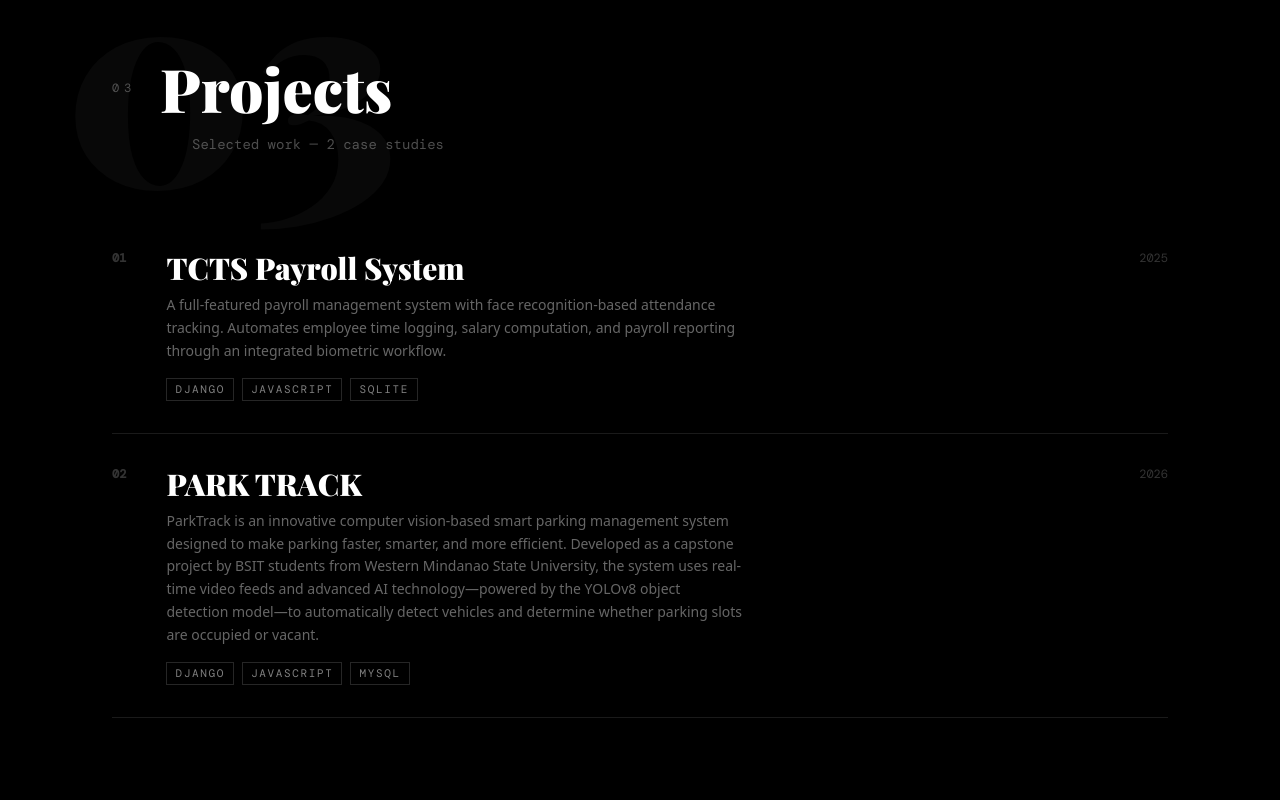
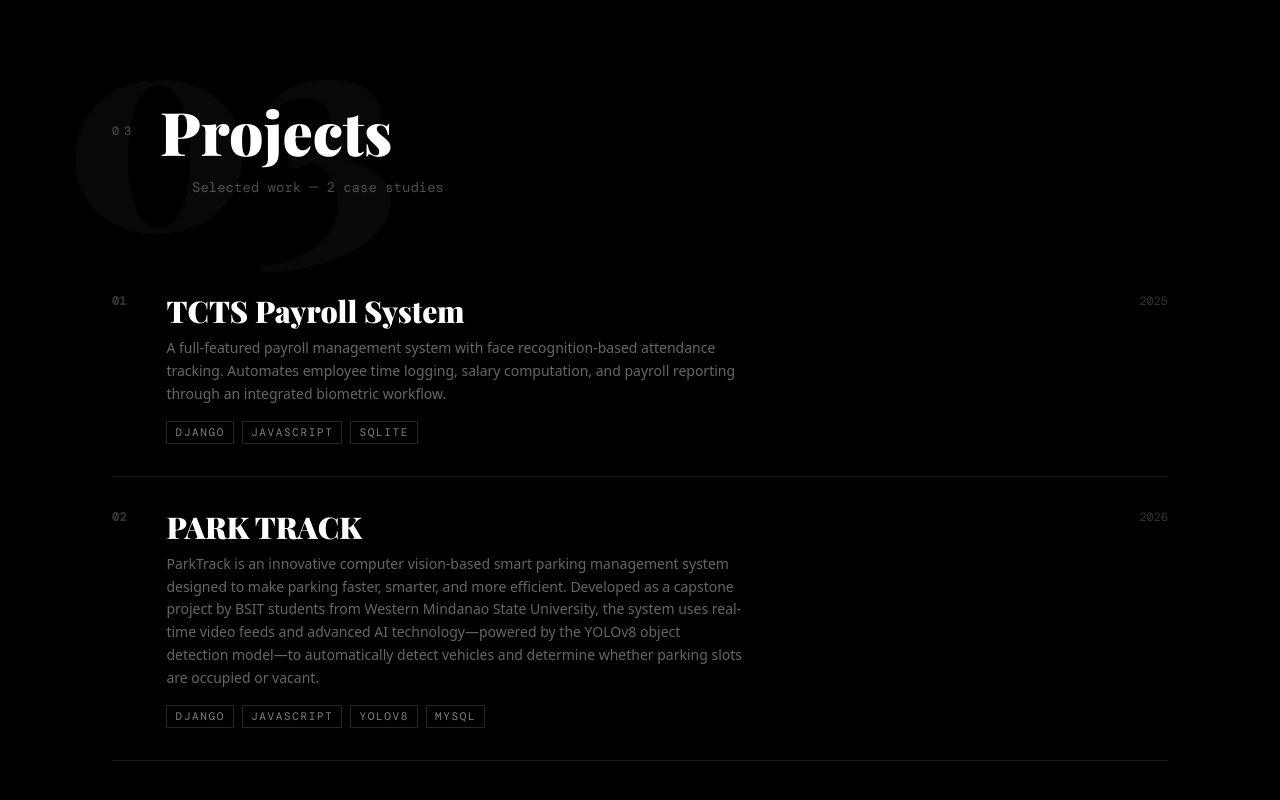
Before and after one commit to ejayrulona/my-portfolio, a React (Vite) app: page / in a window 1280 px wide. Shown: the part 1747-2547 px from the top of the page. Built offline with nearby package versions, Linux system fonts and the light colour scheme; a web font is replaced by a local one.

Commit message:
Updated portfolio data

```diff
--- a/src/data/portfolioData.js
+++ b/src/data/portfolioData.js
@@ -1,7 +1,7 @@
 // Static data used across the portfolio sections
 export const SKILLS = [
     { category: "Frontend", items: ["React", "JavaScript", "Tailwind CSS",] },
-    { category: "Backend", items: ["Python", "Django", "MySQL", "SQLite"] },
+    { category: "Backend", items: ["Python", "Django", "PHP", "MySQL", "SQLite"] },
     { category: "Tools", items: ["Git", "GitHub", "Figma"] },
 ];
 
@@ -11,6 +11,7 @@ export const SKILL_PROFICIENCY = {
     "Tailwind CSS": 80,
     Python: 85,
     Django: 85,
+    PHP: 80,
     MySQL: 80,
     SQLite: 78,
     Git: 80,
@@ -31,7 +32,7 @@ export const PROJECTS = [
     {
         number: "02",
         title: "PARK TRACK",
-        tags: ["Django", "JavaScript", "MySQL"],
+        tags: ["Django", "JavaScript", "YOLOv8", "MySQL"],
         description:
             "ParkTrack is an innovative computer vision-based smart parking management system designed to make parking faster, smarter, and more efficient. Developed as a capstone project by BSIT students from Western Mindanao State University, the system uses real-time video feeds and advanced AI technology—powered by the YOLOv8 object detection model—to automatically detect vehicles and determine whether parking slots are occupied or vacant.",
         year: "2026",
```
